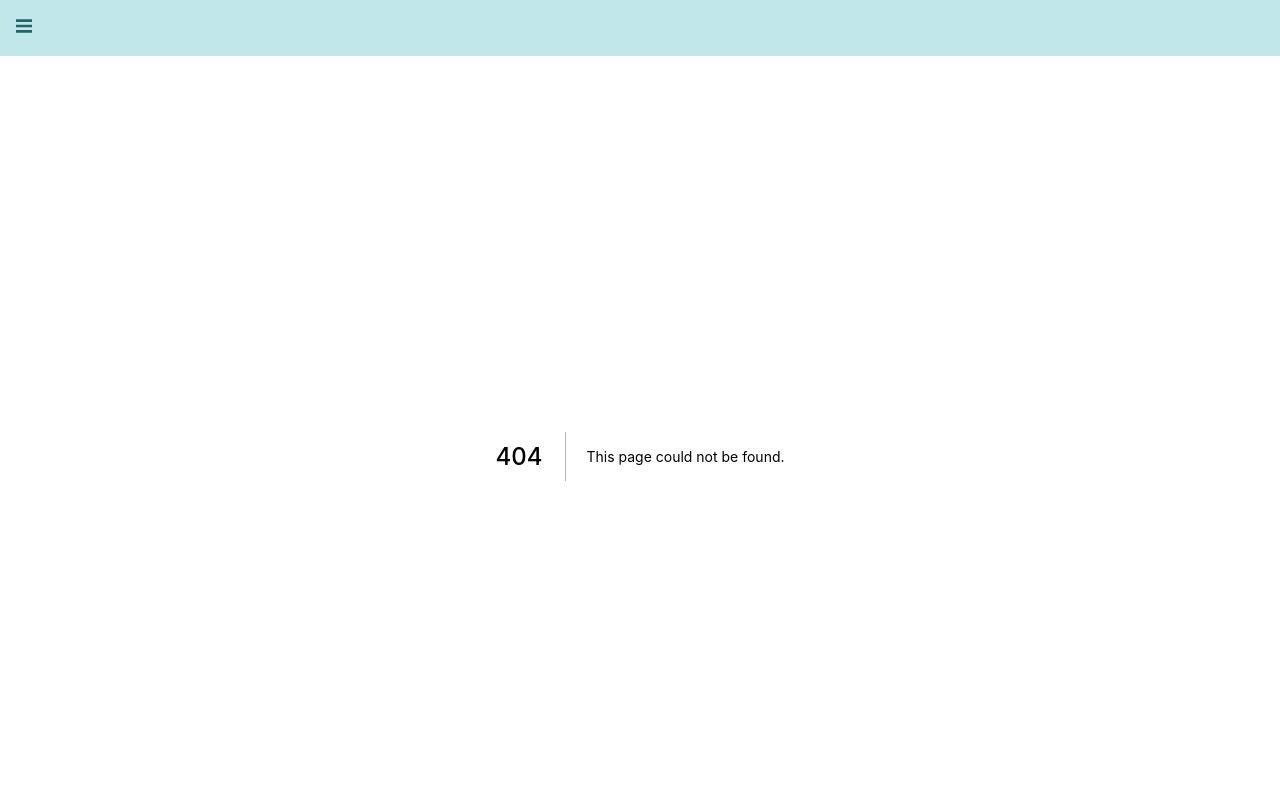
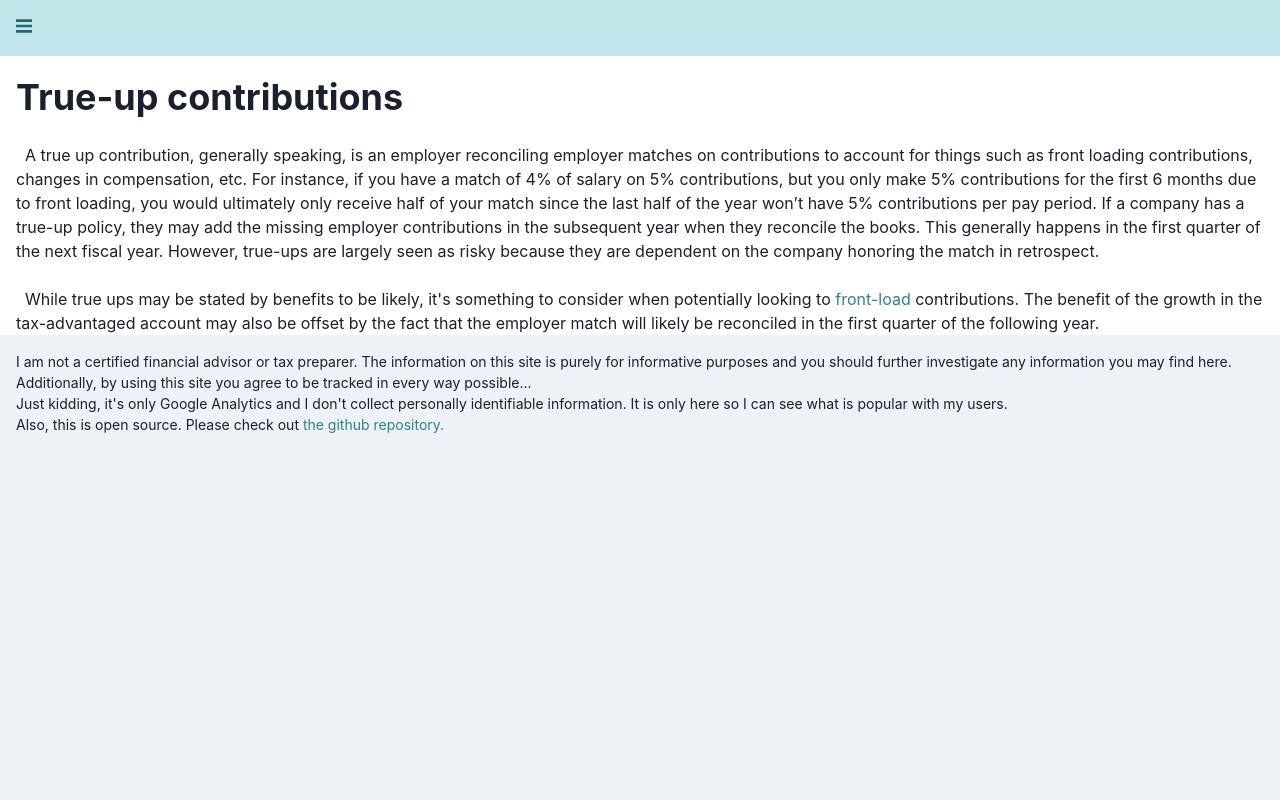
Before and after one commit to m3fawner/ssr-study, a Next.js app: page /401k/true-up-contributions in a window 1280 px wide. Before the commit this address had no page. Shown: the top 800 px of the page. Built offline with nearby package versions, Linux system fonts and the light colour scheme.

Commit message:
feat(true-up-contributions)

```diff
--- /dev/null
+++ b/markdown/true-up-contributions.md
@@ -0,0 +1,9 @@
+# True-up contributions
+
+&nbsp;
+
+  A true up contribution, generally speaking, is an employer reconciling employer matches on contributions to account for things such as front loading contributions, changes in compensation, etc. For instance, if you have a match of 4% of salary on 5% contributions, but you only make 5% contributions for the first 6 months due to front loading, you would ultimately only receive half of your match since the last half of the year won’t have 5% contributions per pay period. If a company has a true-up policy, they may add the missing employer contributions in the subsequent year when they reconcile the books. This generally happens in the first quarter of the next fiscal year. However, true-ups are largely seen as risky because they are dependent on the company honoring the match in retrospect.
+
+&nbsp;
+
+  While true ups may be stated by benefits to be likely, it's something to consider when potentially looking to [front-load](/investments/contribution-timing#front-loading) contributions. The benefit of the growth in the tax-advantaged account may also be offset by the fact that the employer match will likely be reconciled in the first quarter of the following year.
--- /dev/null
+++ b/pages/401k/true-up-contributions.jsx
@@ -0,0 +1,21 @@
+import PropTypes from 'prop-types';
+import Head from '../../src/components/Head';
+import MarkdownConverter from '../../src/components/MarkdownConverter';
+import getMarkdown from '../../markdown/getMarkdown';
+
+const TrueUp = ({ trueUp }) => (
+  <>
+    <Head title="True up contributions" description="A true up contribution is an employer rectifying employer contributions that may have been earned." url="401k" />
+    <MarkdownConverter pt="5" markdown={trueUp} />
+  </>
+);
+TrueUp.propTypes = {
+  trueUp: PropTypes.string.isRequired,
+};
+
+export const getStaticProps = async () => ({
+  props: {
+    trueUp: await getMarkdown('true-up-contributions'),
+  },
+});
+export default TrueUp;
--- a/src/components/Header.jsx
+++ b/src/components/Header.jsx
@@ -31,6 +31,7 @@ const ROUTE_KEYS = {
   RSU_V_OPTIONS: 'RSU_V_OPTIONS',
   TAX_HARVESTING: 'TAX_HARVESTING',
   TAX_OPTIMIZATIONS: 'TAX_OPTIMIZATIONS',
+  TRUE_UP_CONTRIBUTIONS: 'TRUE_UP_CONTRIBUTIONS',
 };
 const ROUTES = {
   [ROUTE_KEYS['401K']]: '/401k',
@@ -47,6 +48,7 @@ const ROUTES = {
   [ROUTE_KEYS.RSU_V_OPTIONS]: '/equity-compensation/rsu-vs-options',
   [ROUTE_KEYS.TAX_HARVESTING]: '/taxation/tax-harvesting',
   [ROUTE_KEYS.TAX_OPTIMIZATIONS]: '/taxation/optimizations',
+  [ROUTE_KEYS.TRUE_UP_CONTRIBUTIONS]: '/401k/true-up-contributions',
 };
 const ROUTE_NAMES = {
   [ROUTE_KEYS['401K']]: '401(k)',
@@ -63,6 +65,7 @@ const ROUTE_NAMES = {
   [ROUTE_KEYS.RSU_V_OPTIONS]: 'RSUs vs options',
   [ROUTE_KEYS.TAX_HARVESTING]: 'Tax harvesting',
   [ROUTE_KEYS.TAX_OPTIMIZATIONS]: 'Tax optimizations',
+  [ROUTE_KEYS.TRUE_UP_CONTRIBUTIONS]: 'True-up contributions',
 };
 const CATEGORY_LOOKUP = {
   TAXATION: 'TAXATION',
@@ -90,6 +93,7 @@ const FOUR_OH_ONE_K = {
   topLevel: ROUTE_KEYS['401K'],
   routes: [
     ROUTE_KEYS.MEGABACKDOOR_ROTH,
+    ROUTE_KEYS.TRUE_UP_CONTRIBUTIONS,
   ],
 };
 const EQUITY_COMPENSATION = {
```
